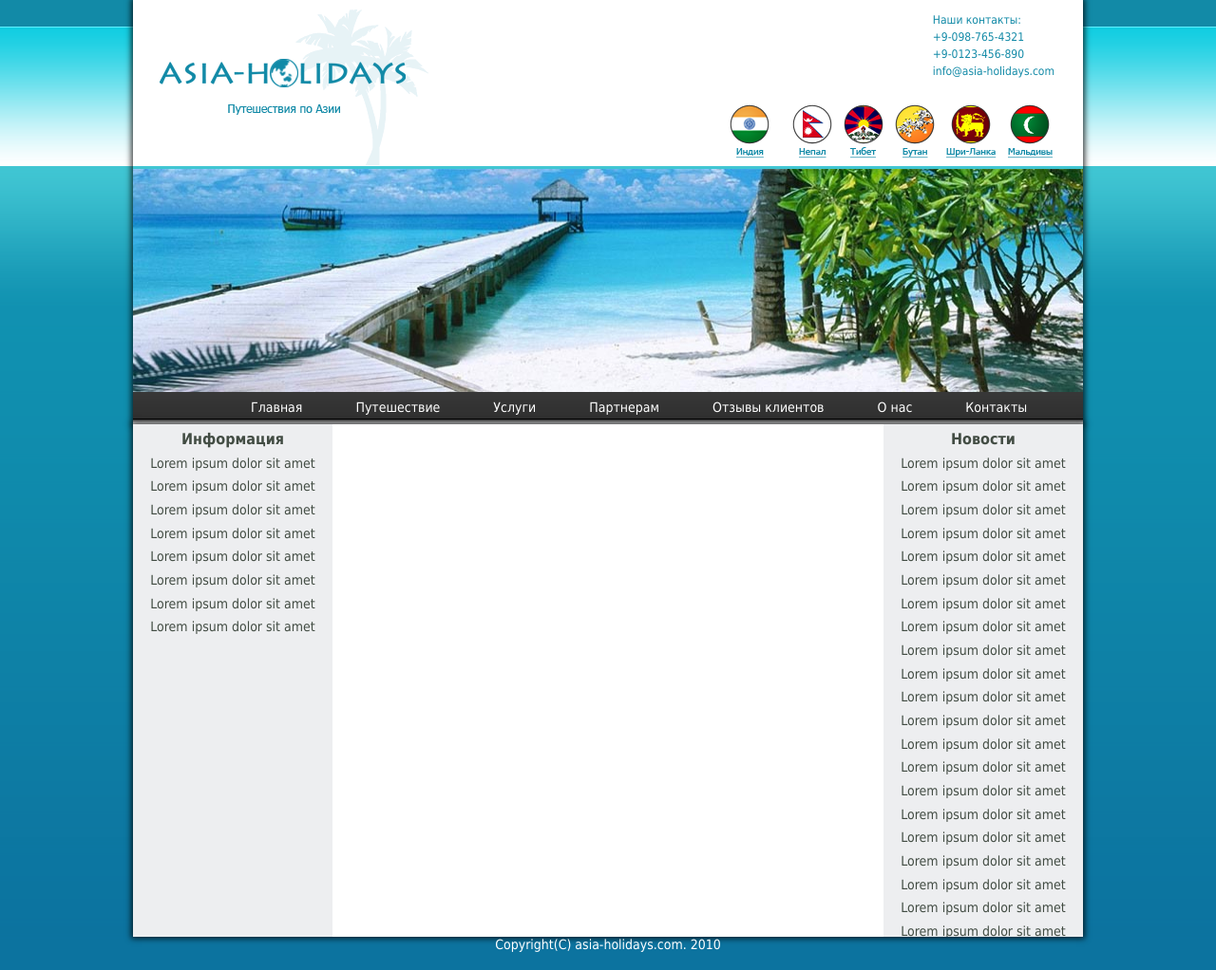
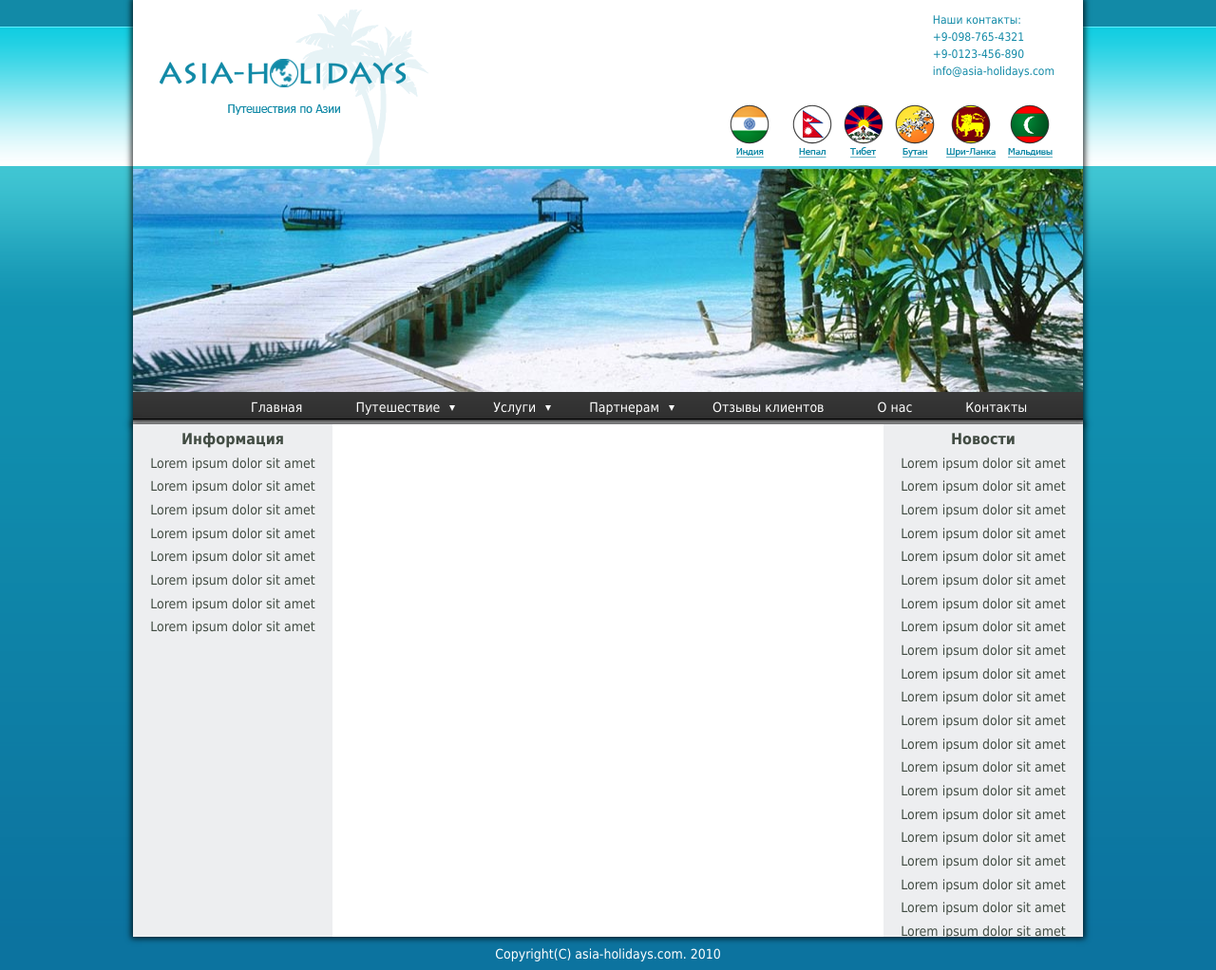
Before and after one commit to Surzhan/GoForIT_Homework_HTML_04, a plain HTML site: page index.html in a window 1280 px wide. Shown: the whole page at 95% size. Drawn offline with Linux system fonts and the light colour scheme.

Commit message:
added shadow submenu; added triangles; fix bug footer

```diff
--- a/css/styles.css
+++ b/css/styles.css
@@ -35,7 +35,6 @@ li {
 	height: 1022px;
 	width: 1000px;
 	margin: 0 auto;
-/*	box-shadow: 0px 0px 6px 2px rgba(0,0,0,0.75);*/
 }
 
 .main-header {
@@ -95,8 +94,6 @@ ul.countries > li {
 	background-color: #343434;
 }
 
-
-
 ul.menu {
 	display: block;
 }
@@ -133,6 +130,7 @@ ul.submenu > li > a {
 	margin: 0 25px;
 	padding-left: 10px;
 	background-color: #303030;
+	box-shadow: 0px 5px 5px 0px rgba(0, 0, 0, 0.75);
 }
 
 ul.menu > li:hover > ul.submenu {
@@ -150,7 +148,6 @@ ul.menu > li:hover > ul.submenu {
 	overflow: hidden;
 	box-shadow: 0px 0px 6px 2px rgba(0,0,0,0.75);
 }
-
 
 .main-conteiner h2 {
 	padding: 6px 0px 0px 0px;
@@ -172,6 +169,7 @@ ul.menu > li:hover > ul.submenu {
 	right: 21%;
 	width: 100%;
 	background-color: #ffffff;
+	color: black;
 }
 
 .right-column-fon {
@@ -210,7 +208,10 @@ ul.menu > li:hover > ul.submenu {
 }
 
 footer {
+	position: absolute;
+	top: 987px;
 	height: 35px;
+	width: 1000px;
 }
 
 .main-footer p,
@@ -220,6 +221,18 @@ footer {
 	text-align: center;
 }
 
-.main-footer p, {
+.main-footer p {
+	margin-top: 10px;
 	margin-bottom: 0;
 }
+
+.triangle-down {
+	position: absolute;
+	top: 15px;
+	right: 12px;
+	width: 0;
+	height: 0;
+	border-left: 3px solid transparent;
+	border-right: 3px solid transparent;
+	border-top: 6px solid white;
+}
--- a/index.html
+++ b/index.html
@@ -56,7 +56,7 @@
 			<nav class="main-neader-nav">
 				<ul class="menu clearfix">
 					<li><a href="#">Главная</a></li>
-					<li><a href="#">Путешествие</a>
+					<li><a href="#">Путешествие<span class="triangle-down"></span></a>
 						<ul class="submenu travel">
 							<li><a href="#">Путешествие 1</a></li>
 							<li><a href="#">Путешествие 2</a></li>
@@ -65,7 +65,7 @@
 							<li><a href="#">Путешествие 5</a></li>
 						</ul>
 					</li>
-					<li><a href="#">Услуги</a>
+					<li><a href="#">Услуги<span class="triangle-down"></span></a>
 						<ul class="submenu services">
 							<li><a href="#">Услуга 1</a></li>
 							<li><a href="#">Услуга 2</a></li>
@@ -74,7 +74,7 @@
 							<li><a href="#">Услуга 5</a></li>
 						</ul>
 					</li>
-					<li><a href="#">Партнерам</a>
+					<li><a href="#">Партнерам<span class="triangle-down"></span></a>
 						<ul class="submenu parters">
 							<li><a href="#">Партнерам 1</a></li>
 							<li><a href="#">Партнерам 2</a></li>
```
